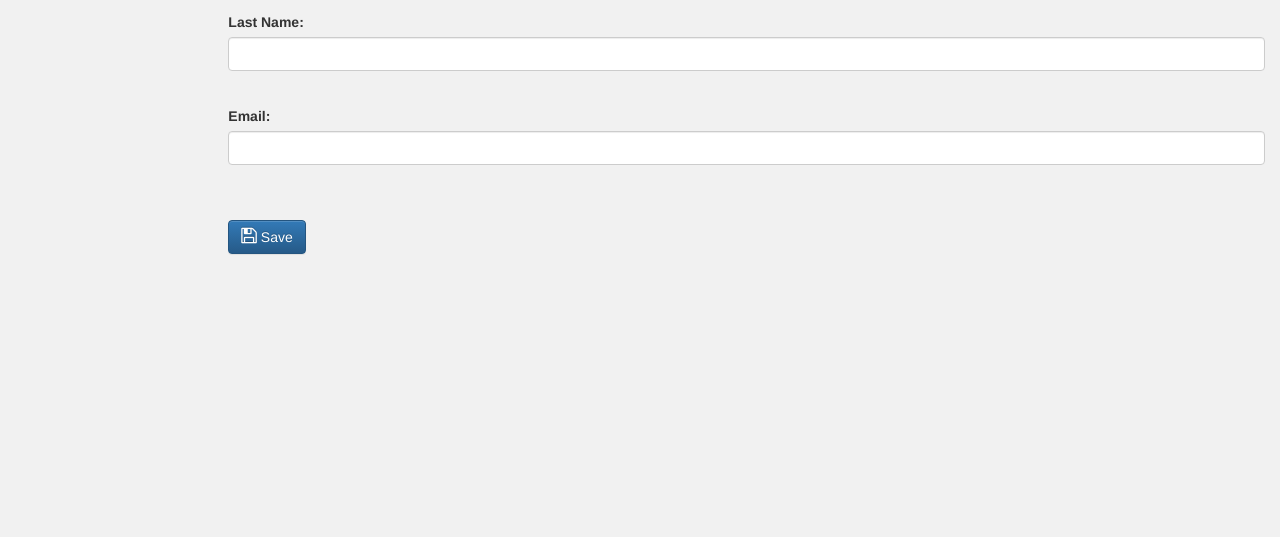
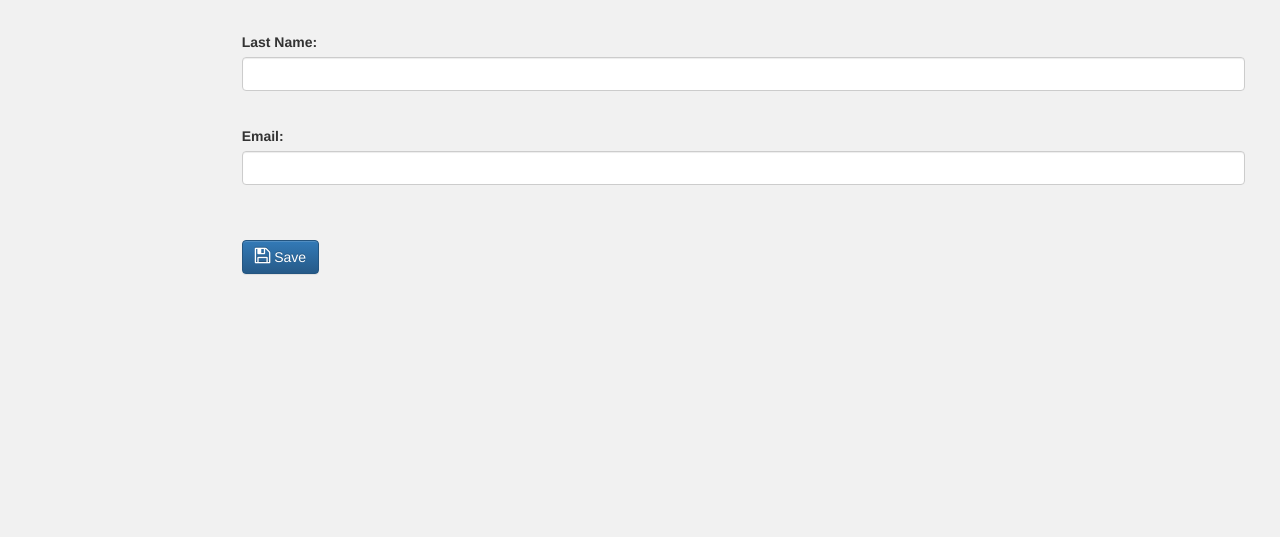
Before and after one commit to arupsarkar/helpdesk, a website: page client/index.html at #!/cart in a window 1280 px wide. Shown: the part 263-800 px from the top of the page. Drawn offline with nearby package versions, Linux system fonts and the light colour scheme.

Commit message:
Added container fluid

```diff
--- a/client/cart/cart.html
+++ b/client/cart/cart.html
@@ -1,3 +1,8 @@
+
+<div class="container-fluid content">
+
+
+
   <img src={{image_url}} alt={{product_name}} width="100" height="100">
   <br>
   <span>Thank you {{contact.firstname}} {{contact.lastname}} for purchasing {{product_name}}</span>
@@ -56,3 +61,4 @@
         </div>
 
     </div>
+</div>
```
